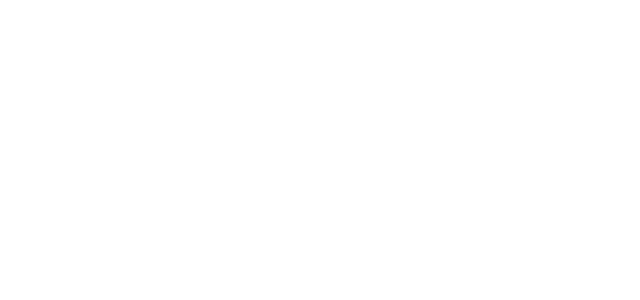
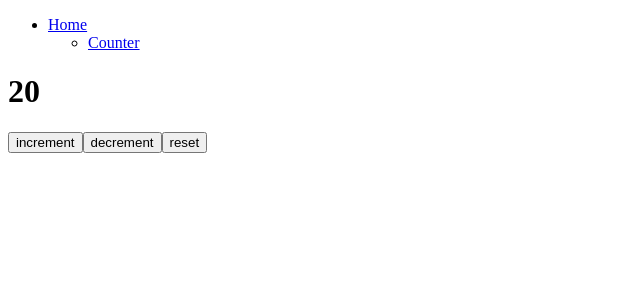
Before and after one commit to DarioCorbinelli/esercizi-react, a React (Create React App) app: page /counter in a window 1280 px wide. Before the commit this address had no page. Shown: the top 300 px of the page, without its empty margins (0-640 px from the left). Built offline with nearby package versions, Linux system fonts and the light colour scheme.

Commit message:
router-2

```diff
--- a/src/App.js
+++ b/src/App.js
@@ -1,12 +1,25 @@
+import Coutner from "Counter";
 import React from "react";
-import { Route, Routes } from "react-router-dom";
+import { NavLink, Route, Routes } from "react-router-dom";
 import Welcome from "Welcome";
 
 function App() {
   return (
-    <Routes>
-      <Route path="/" element={<Welcome />} />
-    </Routes>
+    <>
+      <ul>
+        <li><NavLink to="/">Home</NavLink></li>
+        <ul>
+          <li><NavLink to="/counter">Counter</NavLink></li>
+        </ul>
+      </ul>
+      <Routes>
+        <Route path="/">
+          <Route index element={<Welcome name="Dario"/>}/>
+          <Route path="counter" element={<Coutner initValue={20}/>}/>
+        </Route>
+
+      </Routes>
+    </>
   );
 }
 
--- /dev/null
+++ b/src/Counter.js
@@ -0,0 +1,24 @@
+import React, { useState } from 'react';
+
+function Coutner({initValue = 0}) {
+  const [counter, setCounter] = useState(initValue)
+  function handleIncrement() {
+    setCounter(c => c + 1)
+  }
+  function handleDecrement() {
+    setCounter(c => c - 1)
+  }
+  function handleReset() {
+    setCounter(initValue)
+  }
+  return (
+    <>
+      <h1>{counter}</h1>
+      <button onClick={handleIncrement}>increment</button>
+      <button onClick={handleDecrement}>decrement</button>
+      <button onClick={handleReset}>reset</button>
+    </>
+   );
+}
+
+export default Coutner;
```
